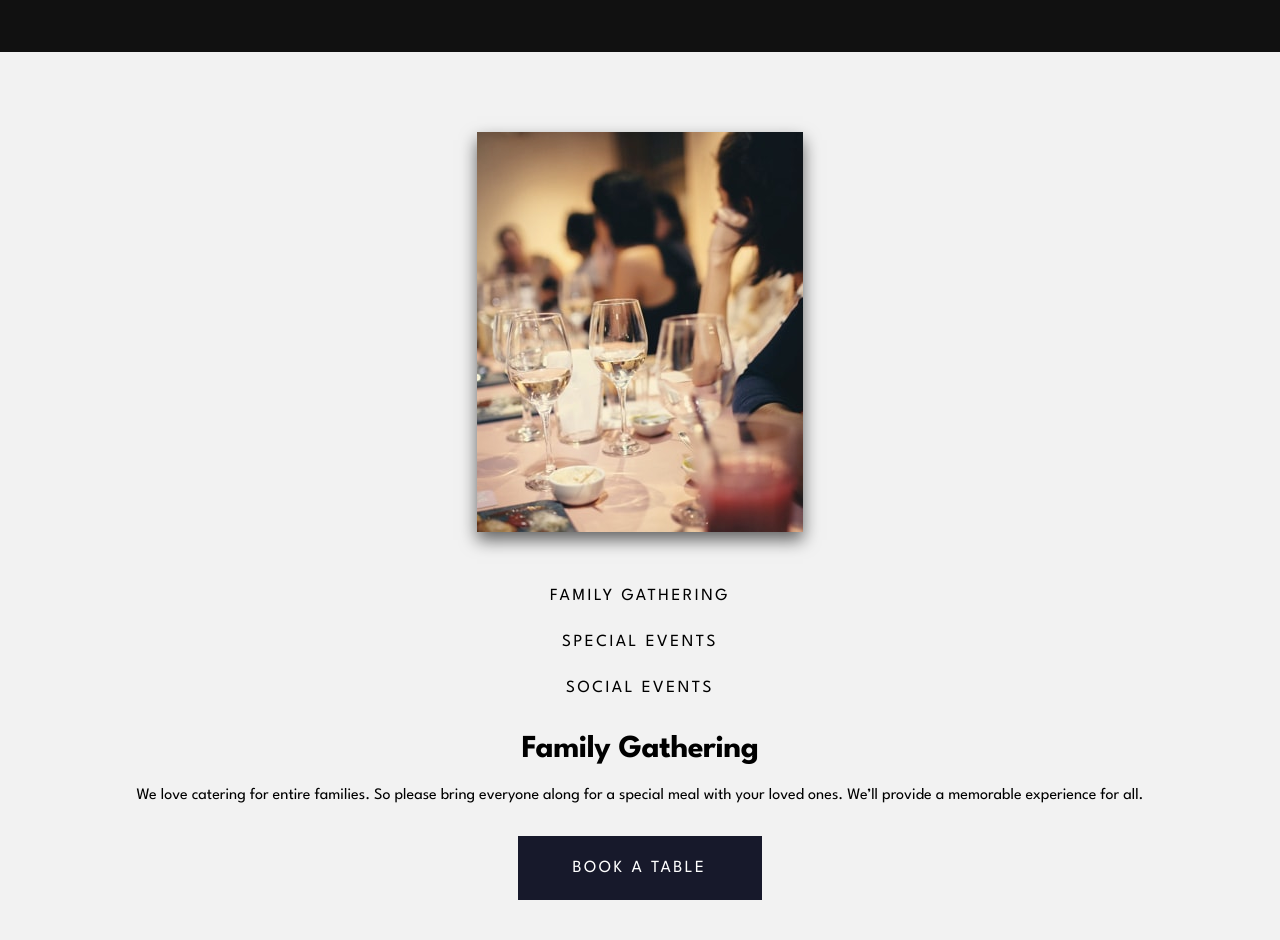
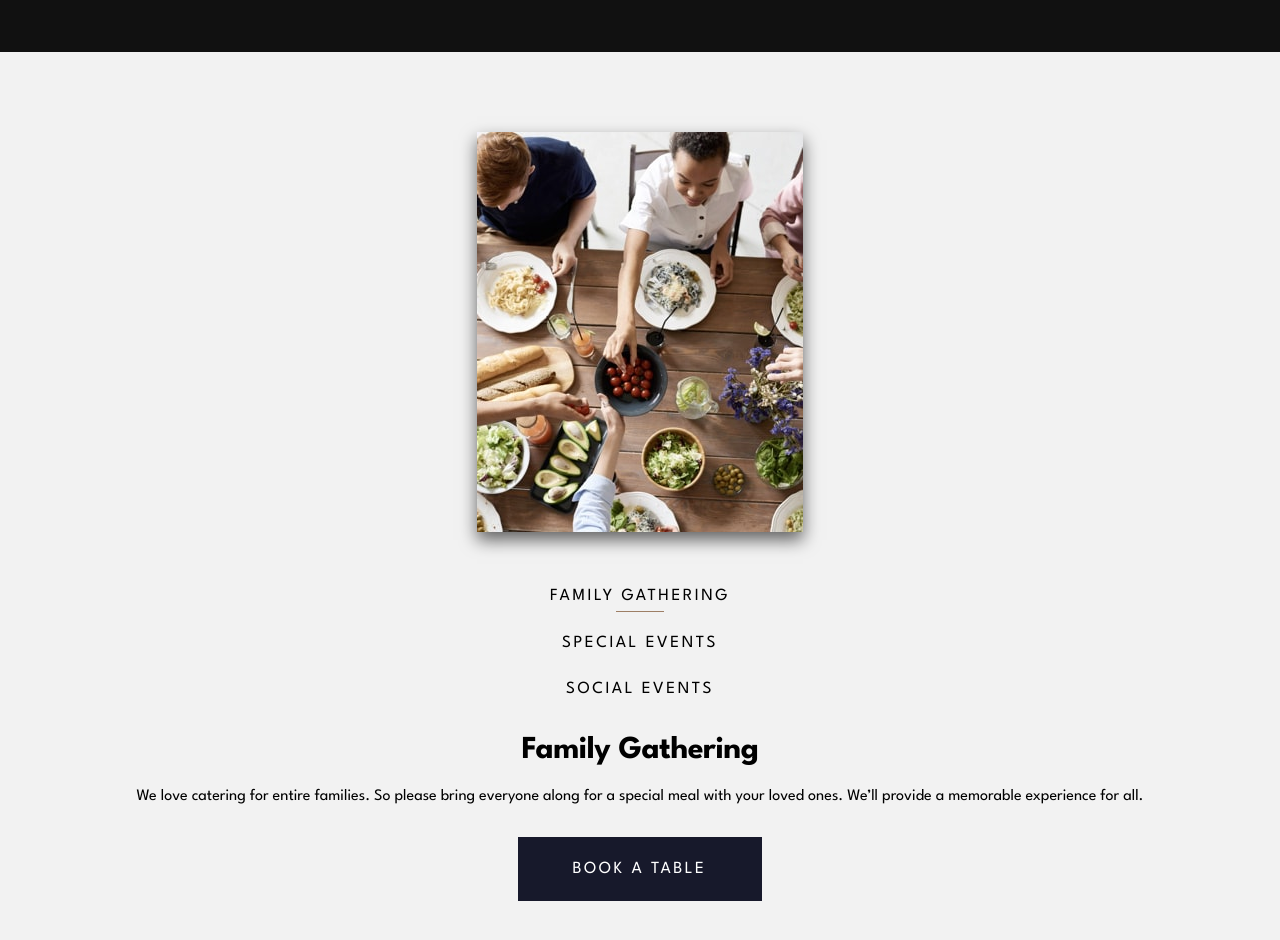
Before and after one commit to Oleksandr-Berd/dine_restourant, a React (Create React App) app: page / in a window 1280 px wide. Shown: the part 3360-4300 px from the top of the page. Built offline with nearby package versions, Linux system fonts and the light colour scheme.

Commit message:
events block is done

```diff
--- a/src/components/Events/Events.tsx
+++ b/src/components/Events/Events.tsx
@@ -1,27 +1,71 @@
 import * as SC from "./EventsStyled"
 
-import familyImage from "../../assets/images/homepage/social-events-mobile.jpg"
+import familyImage from "../../assets/images/homepage/family-gathering-mobile.jpg"
 import specialImage from "../../assets/images/homepage/special-events-mobile.jpg"
 import socialImage from "../../assets/images/homepage/social-events-mobile.jpg"
+import { useState } from "react"
+import { EventsLine } from "components/Figures/FiguresStyled"
 
-const Events = () => {
 
+const Events = (): JSX.Element => {
+    const [active, setActive] = useState<string>("family gathering")
+
+
+    const handleActive = (evt: React.MouseEvent<HTMLButtonElement>): void => {
+        const target = evt.target as HTMLButtonElement;
+
+
+        setActive(target.textContent || "");
+
+    }
+
+    const showText = (active: string) => {
+        switch (active) {
+            case "family gathering":
+                return (
+                    <SC.TextContainer>
+                        <SC.Title>Family Gathering</SC.Title>
+                        <SC.Text>We love catering for entire families. So please bring everyone along for a special meal with your loved ones. We’ll provide a memorable experience for all.</SC.Text>
+                    </SC.TextContainer>
+                )
+            case "special events":
+                return (<SC.TextContainer>
+                    <SC.Title>Special Events</SC.Title>
+                    <SC.Text>Join us for our special events! Experience unforgettable moments and indulge in extraordinary culinary delights tailored just for you.</SC.Text>
+                </SC.TextContainer>)
+            case "social events":
+                return (
+                    <SC.TextContainer>
+                        <SC.Title>Social Events</SC.Title>
+                        <SC.Text>Get ready for an exciting social event! Connect with like-minded individuals, enjoy delicious food, and create memories that will last a lifetime.</SC.Text>
+                    </SC.TextContainer>
+                )
+        }
+    }
 
 
     return (<SC.CommonContainer>
-        <SC.ImageEvents src={familyImage} alt="family" />
+        <SC.ImageEvents src={active === "family gathering" ? familyImage : active === "special events" ? specialImage : socialImage} alt="family" />
         <SC.ButtonsContainer>
-            <SC.ButtonsItem>family gathering</SC.ButtonsItem>
-            <SC.ButtonsItem>special events</SC.ButtonsItem>
-            <SC.ButtonsItem>social events</SC.ButtonsItem>
+            <SC.ItemContainer>
+                <SC.ButtonsItem onClick={handleActive}>family gathering</SC.ButtonsItem>
+                {active === "family gathering" ? <EventsLine /> : null}
+            </SC.ItemContainer>
+            <SC.ItemContainer>
+                <SC.ButtonsItem onClick={handleActive}>special events</SC.ButtonsItem>
+                {active === "special events" ? <EventsLine /> : null}
+            </SC.ItemContainer>
+            <SC.ItemContainer>
+                <SC.ButtonsItem onClick={handleActive}>social events</SC.ButtonsItem>
+                {active === "social events" ? <EventsLine /> : null}
+            </SC.ItemContainer>
+        </SC.ButtonsContainer>
+        <>
+            {showText(active)}
+        </>
 
-        </SC.ButtonsContainer>
-        <SC.TextContainer>
-            <SC.Title>Family Gathering</SC.Title>
-            <SC.Text>We love catering for entire families. So please bring everyone along for a special meal with your loved ones. We’ll provide a memorable experience for all.</SC.Text>
-        </SC.TextContainer>
         <SC.LinkButton to="/booking">book a table</SC.LinkButton>
-    </SC.CommonContainer> );
+    </SC.CommonContainer>);
 }
 
 export default Events;
--- a/src/components/Events/EventsStyled.ts
+++ b/src/components/Events/EventsStyled.ts
@@ -1,5 +1,9 @@
 import { NavLink } from "react-router-dom";
 import styled from "styled-components"
+
+interface IProps{
+    status?: boolean
+}
 
 export const CommonContainer = styled.div`
   padding-top: 80px;
@@ -20,7 +24,15 @@ align-items: center;
 margin-bottom: 27px;
 `
 
-export const ButtonsItem = styled.button`
+export const ItemContainer = styled.div`
+text-align: center;
+
+  &:not(:last-child) {
+    margin-bottom: ${(props) => props.theme.space[4]};
+  }
+`;
+
+export const ButtonsItem = styled.button<IProps>`
 
 text-transform: uppercase;
 
@@ -34,9 +46,7 @@ background-color: transparent;
 
 border: none;
 
-&:not(:last-child){
-    margin-bottom: ${props => props.theme.space[4]};
-}
+
 `
 
 export const ImageEvents = styled.img`
--- a/src/components/Figures/FiguresStyled.ts
+++ b/src/components/Figures/FiguresStyled.ts
@@ -36,5 +36,8 @@ export const EventsLine = styled.div`
   width: 48px;
   height: 1px;
 
+  margin-left: auto;
+  margin-right: auto;
+
   background-color: ${(props) => props.theme.color.accent};
 `;
```
